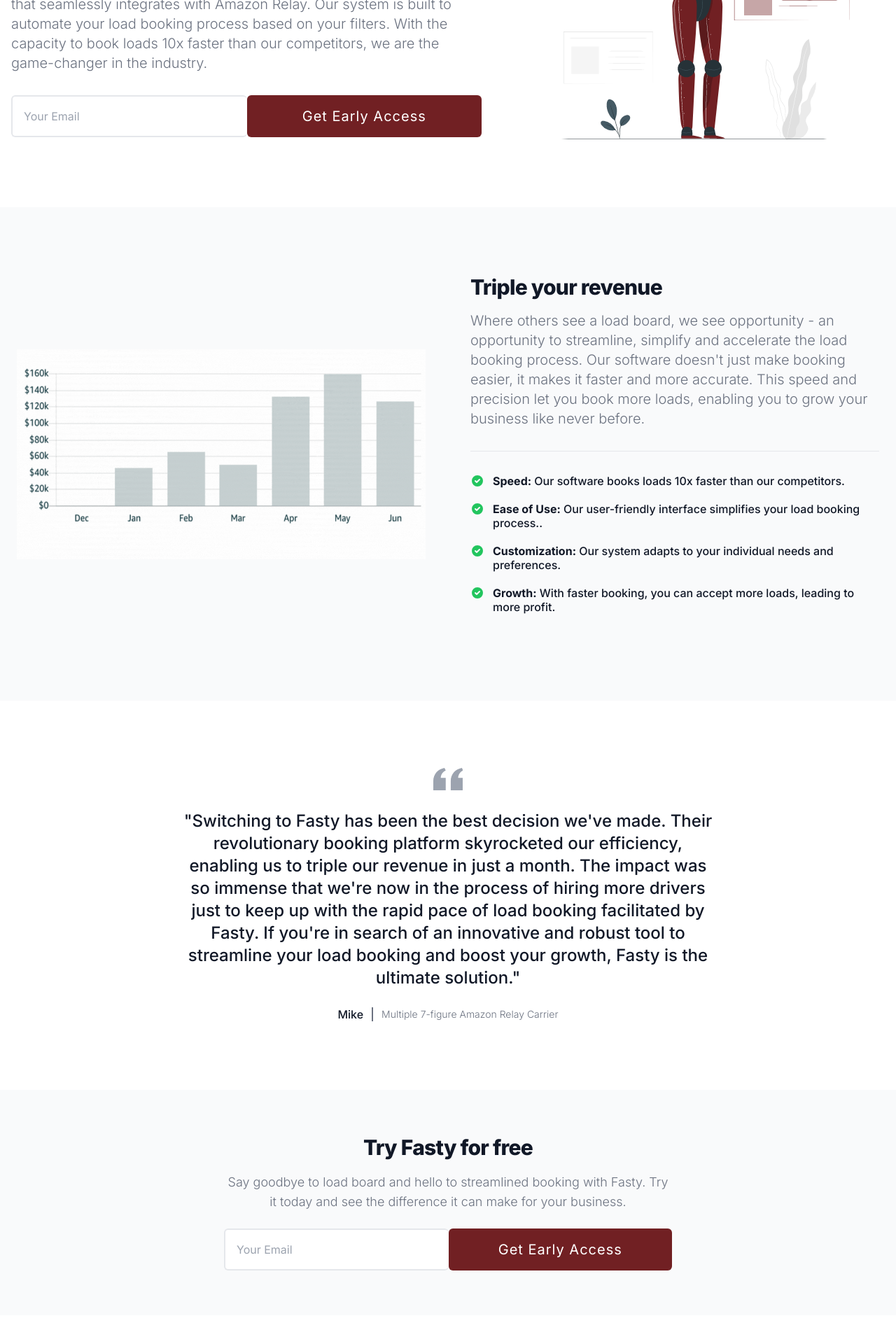
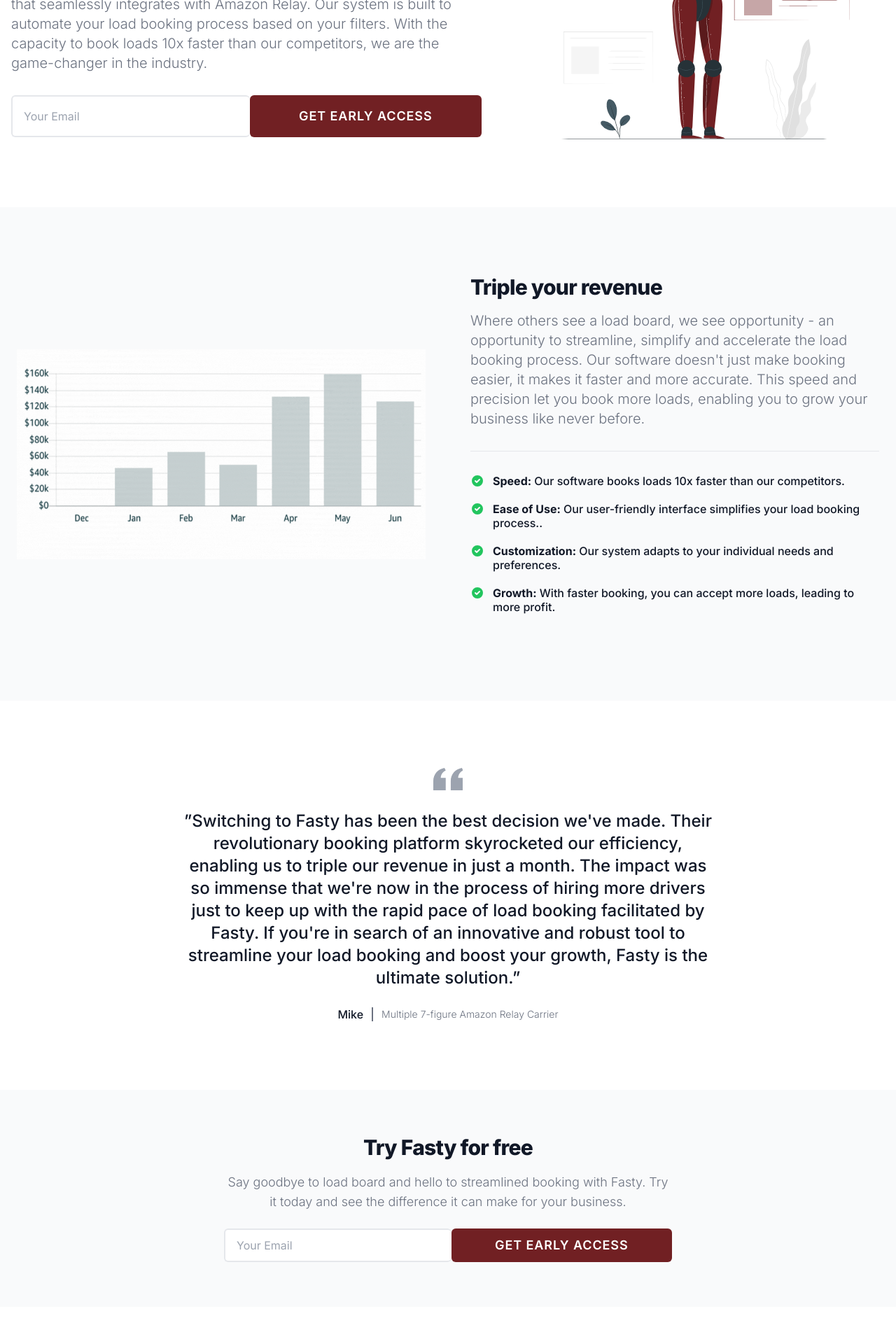
Before and after one commit to mertnacakgedigi/fasty-frontend, a Next.js app: page / in a window 1280 px wide. Shown: the part 380-2300 px from the top of the page at 70% size. Built offline with nearby package versions, Linux system fonts and the light colour scheme.

Commit message:
update button size

```diff
--- a/src/app/page.tsx
+++ b/src/app/page.tsx
@@ -29,10 +29,10 @@ export default function Home() {
               Load Booking on Amazon Relay</h1>
             <p
               className="max-w-2xl mb-6 font-light text-gray-500 lg:mb-8 md:text-lg lg:text-xl dark:text-gray-400">Fasty
-              isn't a simple browser extension— it's a robust software platform that seamlessly integrates with Amazon
+              isn&apos;t a simple browser extension— it&apos;s a robust software platform that seamlessly integrates with Amazon
               Relay. Our system is built to automate your load booking process based on your filters. With the capacity
               to book loads 10x faster than our competitors, we are the game-changer in the industry.</p>
-            <div className="justify-center mt-4 flex">
+            <div className="justify-center mt-4 flex max-h-16">
               <input
                 id="email"
                 type="email"
@@ -40,18 +40,20 @@ export default function Home() {
                 required
                 placeholder="Your Email"
               />
-              <a
-                className="rounded-md  cursor-pointer tracking-wider text-xl
+              <button
+                className="rounded-md  cursor-pointer tracking-wider text-lg font-semibold
       inline-table
       w-full
       items-center
-      p-4
+      p-2
       text-center bg-[#712023] text-white
+      max-h-16
+      uppercase
     "
 
               >
                 Get Early Access
-              </a>
+              </button>
             </div>
             {/*<div className="space-y-4 sm:flex sm:space-y-0 sm:space-x-4">*/}
             {/*  <a href="https://chrome.google.com/webstore/detail/kcmjhdaokiedcophgjlhmgchlbppmian"*/}
@@ -78,7 +80,7 @@ export default function Home() {
               <h2 className="mb-4 text-3xl font-extrabold tracking-tight text-gray-900 dark:text-white">Triple your
                 revenue</h2>
               <p className="mb-8 font-light lg:text-xl">Where others see a load board, we see opportunity - an
-                opportunity to streamline, simplify and accelerate the load booking process. Our software doesn't just
+                opportunity to streamline, simplify and accelerate the load booking process. Our software doesn&apos;t just
                 make booking easier, it makes it faster and more accurate. This speed and precision let you book more
                 loads, enabling you to grow your business like never before.</p>
 
@@ -139,12 +141,12 @@ export default function Home() {
                 fill="currentColor"/>
             </svg>
             <blockquote>
-              <p className="text-xl font-medium text-gray-900 md:text-2xl dark:text-white">"Switching to Fasty has been
-                the best decision we've made. Their revolutionary booking platform skyrocketed our efficiency, enabling
-                us to triple our revenue in just a month. The impact was so immense that we're now in the process of
-                hiring more drivers just to keep up with the rapid pace of load booking facilitated by Fasty. If you're
+              <p className="text-xl font-medium text-gray-900 md:text-2xl dark:text-white">&rdquo;Switching to Fasty has been
+                the best decision we&apos;ve made. Their revolutionary booking platform skyrocketed our efficiency, enabling
+                us to triple our revenue in just a month. The impact was so immense that we&apos;re now in the process of
+                hiring more drivers just to keep up with the rapid pace of load booking facilitated by Fasty. If you&apos;re
                 in search of an innovative and robust tool to streamline your load booking and boost your growth, Fasty
-                is the ultimate solution." </p>
+                is the ultimate solution.&rdquo; </p>
             </blockquote>
             <figcaption className="flex items-center justify-center mt-6 space-x-3">
               {/*<img className="w-6 h-6 rounded-full"*/}
@@ -169,7 +171,7 @@ export default function Home() {
             <p className="mb-6 font-light text-gray-500 dark:text-gray-400 md:text-lg">Say goodbye to load board
               and hello to streamlined booking with Fasty. Try it today and see the difference it can make for
               your business.</p>
-            <div className="justify-center mt-4 flex">
+            <div className="justify-center mt-4 flex max-h-12">
               <input
                 id="email"
                 type="email"
@@ -177,18 +179,20 @@ export default function Home() {
                 required
                 placeholder="Your Email"
               />
-              <a
-                className="rounded-md  cursor-pointer tracking-wider text-xl
+              <button
+                className="rounded-md  cursor-pointer tracking-wider text-lg font-semibold
       inline-table
       w-full
       items-center
-      p-4
+      p-2
       text-center bg-[#712023] text-white
+      max-h-12
+      uppercase
     "
 
               >
                 Get Early Access
-              </a>
+              </button>
             </div>
           </div>
         </div>
```
